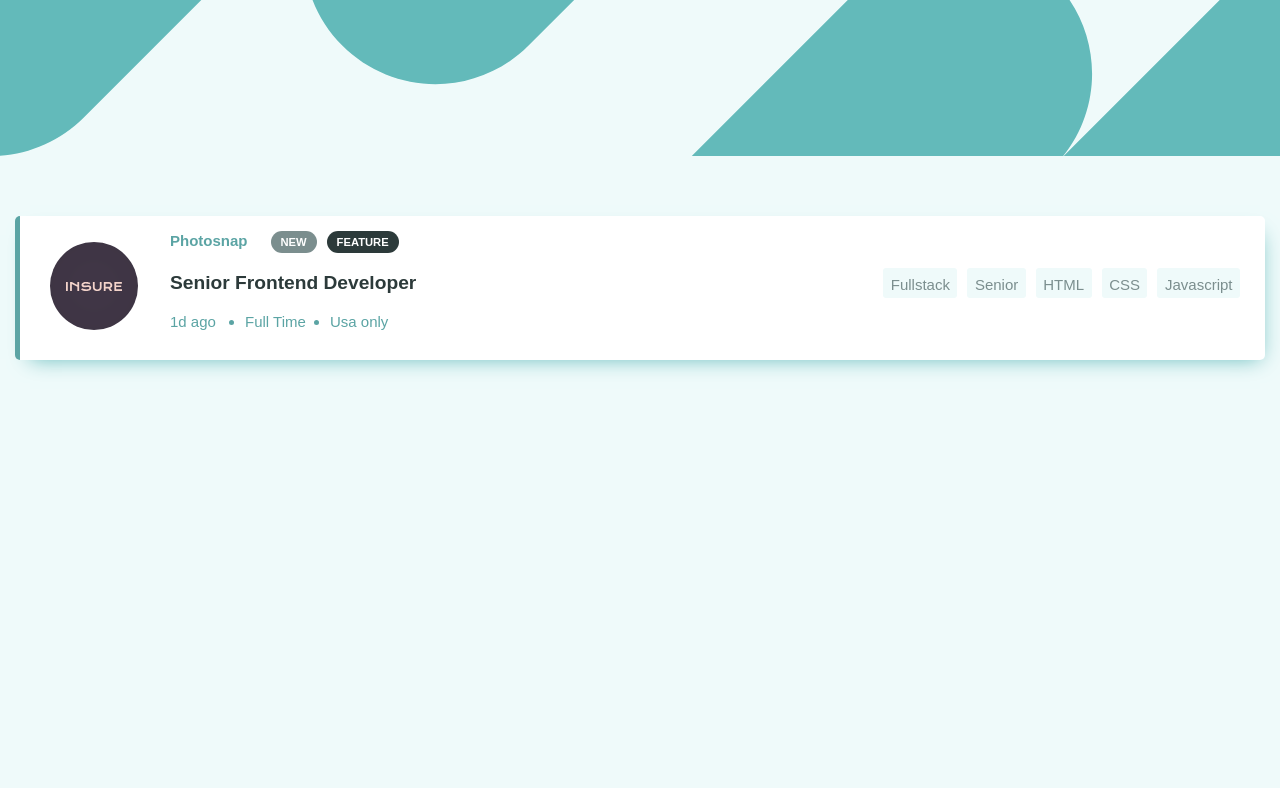
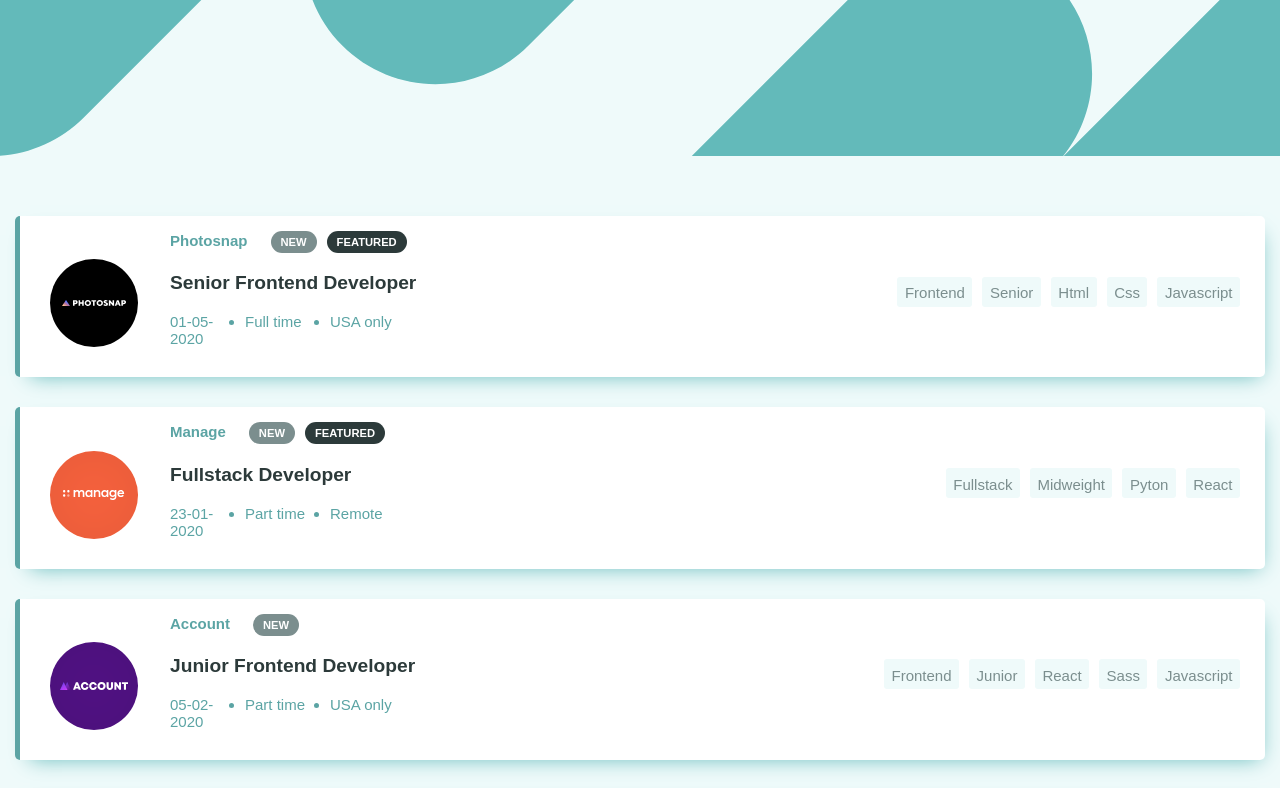
Before and after one commit to josemunozr/job-listing, a React app: page / in a window 1280 px wide. Shown: the top 788 px of the page. Built offline with nearby package versions, Linux system fonts and the light colour scheme.

Commit message:
dynamic data

```diff
--- a/db.json
+++ b/db.json
@@ -3,8 +3,8 @@
     "id": 1,
     "company": "Photosnap",
     "path": "assets/images/photosnap.svg",
-    "job_description": "Senior Frontend Developer",
-    "publish_date": "01-05-2020",
+    "jobDescription": "Senior Frontend Developer",
+    "publishDate": "01-05-2020",
     "format": "Full time",
     "type": "USA only",
     "badges": ["new", "featured"],
@@ -12,10 +12,10 @@
   },
   {
     "id": 2,
-    "company": "manage",
+    "company": "Manage",
     "path": "assets/images/manage.svg",
-    "job_description": "Fullstack Developer",
-    "publish_date": "23-01-2020",
+    "jobDescription": "Fullstack Developer",
+    "publishDate": "23-01-2020",
     "format": "Part time",
     "type": "Remote",
     "badges": ["new", "featured"],
@@ -25,8 +25,8 @@
     "id": 3,
     "company": "Account",
     "path": "assets/images/account.svg",
-    "job_description": "Junior Frontend Developer",
-    "publish_date": "05-02-2020",
+    "jobDescription": "Junior Frontend Developer",
+    "publishDate": "05-02-2020",
     "format": "Part time",
     "type": "USA only",
     "badges": ["new"],
@@ -36,8 +36,8 @@
     "id": 4,
     "company": "MyHome",
     "path": "assets/images/myhome.svg",
-    "job_description": "Junior Frontend Developer",
-    "publish_date": "03-06-2020",
+    "jobDescription": "Junior Frontend Developer",
+    "publishDate": "03-06-2020",
     "format": "Contract",
     "type": "Worldwide",
     "badges": [],
@@ -47,8 +47,8 @@
     "id": 5,
     "company": "Loop Studios",
     "path": "assets/images/loop-studios.svg",
-    "job_description": "Software Engineer",
-    "publish_date": "01-07-2020",
+    "jobDescription": "Software Engineer",
+    "publishDate": "01-07-2020",
     "format": "Full Time",
     "type": "Worldwide",
     "badges": [],
@@ -58,8 +58,8 @@
     "id": 6,
     "company": "Faceit",
     "path": "assets/images/faceit.svg",
-    "job_description": "Junior Backend Developer",
-    "publish_date": "07-06-2020",
+    "jobDescription": "Junior Backend Developer",
+    "publishDate": "07-06-2020",
     "format": "Full Time",
     "type": "UK only",
     "badges": [],
@@ -69,8 +69,8 @@
     "id": 7,
     "company": "Shortly",
     "path": "assets/images/shortly.svg",
-    "job_description": "Junior Developer",
-    "publish_date": "07-06-2020",
+    "jobDescription": "Junior Developer",
+    "publishDate": "07-06-2020",
     "format": "Full Time",
     "type": "Worldwide",
     "badges": [],
@@ -80,8 +80,8 @@
     "id": 8,
     "company": "Insure",
     "path": "assets/images/insure.svg",
-    "job_description": "Junior Frontend Developer",
-    "publish_date": "02-07-2020",
+    "jobDescription": "Junior Frontend Developer",
+    "publishDate": "02-07-2020",
     "format": "Full Time",
     "type": "USA only",
     "badges": [],
@@ -91,8 +91,8 @@
     "id": 9,
     "company": "Eyecam Co.",
     "path": "assets/images/eyecam-co.svg",
-    "job_description": "Full Stack Engineer",
-    "publish_date": "09-04-2020",
+    "jobDescription": "Full Stack Engineer",
+    "publishDate": "09-04-2020",
     "format": "Full Time",
     "type": "Worldwide",
     "badges": [],
@@ -102,8 +102,8 @@
     "id": 10,
     "company": "The Air Filter Company",
     "path": "assets/images/the-air-filter-company.svg",
-    "job_description": "Front-end Dev",
-    "publish_date": "09-03-2020",
+    "jobDescription": "Front-end Dev",
+    "publishDate": "09-03-2020",
     "format": "Part Time",
     "type": "Worldwide",
     "badges": [],
--- a/src/App.jsx
+++ b/src/App.jsx
@@ -1,17 +1,30 @@
-import React from 'react';
+import React, { useEffect, useState } from 'react';
 import Header from './components/Header';
 import CardContainer from './components/CardContainer';
 import Card from './components/Card';
 import GlobalStyle from './assets/styles/Global';
 
-const App = () => (
+const App = () => {
+  const [data, setData] = useState([]);
+  useEffect(() => {
+    fetch('../db.json')
+      .then((resp) => resp.json())
+      .then((data) => setData(data));
+  }, []);
+
+  return (
     <>
       <GlobalStyle />
       <Header />
       <CardContainer>
-      <Card active />
+        {
+          data && data.map((item) => (
+            <Card active key={item.id} {...item} />
+          ))
+        }
       </CardContainer>
     </>
   );
+};
 
 export default App;
--- a/src/components/Badge.jsx
+++ b/src/components/Badge.jsx
@@ -14,7 +14,7 @@ const BadgeStyled = styled.span`
   ${(props) => props.type === 'new' && css`
     background-color: var(--darkGrayingCyan);
   `}
-  ${(props) => props.type === 'feature' && css`
+  ${(props) => props.type === 'featured' && css`
     background-color: var(--VeryDarkGrayingCyan);
   `}
 `;
--- a/src/components/Card.jsx
+++ b/src/components/Card.jsx
@@ -18,6 +18,10 @@ const CardStyled = styled.div`
   display: flex;
   flex-direction: column;
   position: relative;
+  margin-bottom: 3em;
+  @media (min-width: 426px) {
+    margin-bottom: 2em;
+  }
   @media (min-width: 769px) {
     flex-direction: row;
     padding: 1em;
@@ -68,27 +72,31 @@ const JobOptions = styled.li`
   color: var(--darkCyan);
 `;
 
-const Card = ({ active }) => {
+const Card = (props) => {
+  const { active, company, path, badges, jobDescription, publishDate, format, type, tags } = props;
   return (
     <CardStyled active={active}>
-      <LogoCompany companyName='insure' alt='insure' />
+      <LogoCompany path={path} alt={company} />
       <div>
-        <NameCompany>Photosnap</NameCompany>
-        <Badge type='new' />
-        <Badge type='feature' />
-        <JobTitle>Senior Frontend Developer</JobTitle>
+        <NameCompany>{company}</NameCompany>
+        {
+          badges && badges.map((badge) => (
+            <Badge type={badge} key={badge} />
+          ))
+        }
+        <JobTitle>{ jobDescription }</JobTitle>
         <ListJobOptions>
-          <JobOptions>1d ago</JobOptions>
-          <JobOptions>Full Time</JobOptions>
-          <JobOptions>Usa only</JobOptions>
+          <JobOptions>{publishDate}</JobOptions>
+          <JobOptions>{format}</JobOptions>
+          <JobOptions>{type}</JobOptions>
         </ListJobOptions>
       </div>
       <div>
-        <Tag name='Fullstack' />
-        <Tag name='Senior' />
-        <Tag name='HTML' />
-        <Tag name='CSS' />
-        <Tag name='Javascript' />
+        {
+          tags && tags.map((tag) => (
+            <Tag name={tag} key={tag} />
+          ))
+        }
       </div>
     </CardStyled>
   );
--- a/src/components/LogoCompany.jsx
+++ b/src/components/LogoCompany.jsx
@@ -13,9 +13,9 @@ const LogoCompanyStyled = styled.img`
   }
 `;
 
-const LogoCompany = ({ companyName }) => {
+const LogoCompany = ({ path, companyName }) => {
   const [img, setImg] = useState();
-  import(`../assets/images/${companyName}.svg`).then((img) => setImg(img.default));
+  import(`../${path}`).then((img) => setImg(img.default));
   return (
     <LogoCompanyStyled src={img} alt={companyName} />
   );
```
Also changed, not shown: 1 other file (tests, documents, lock files or other folders). Lines whose indentation alone changed are shown as unchanged.
